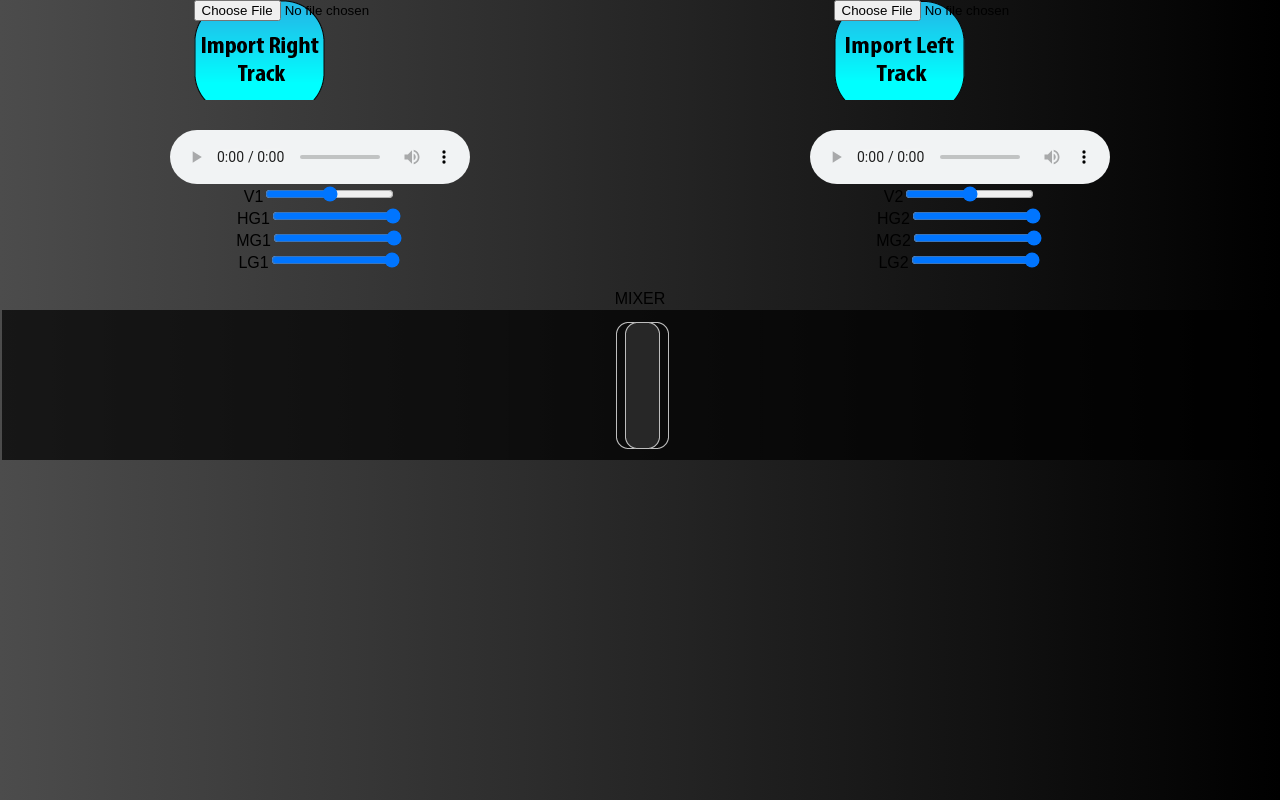
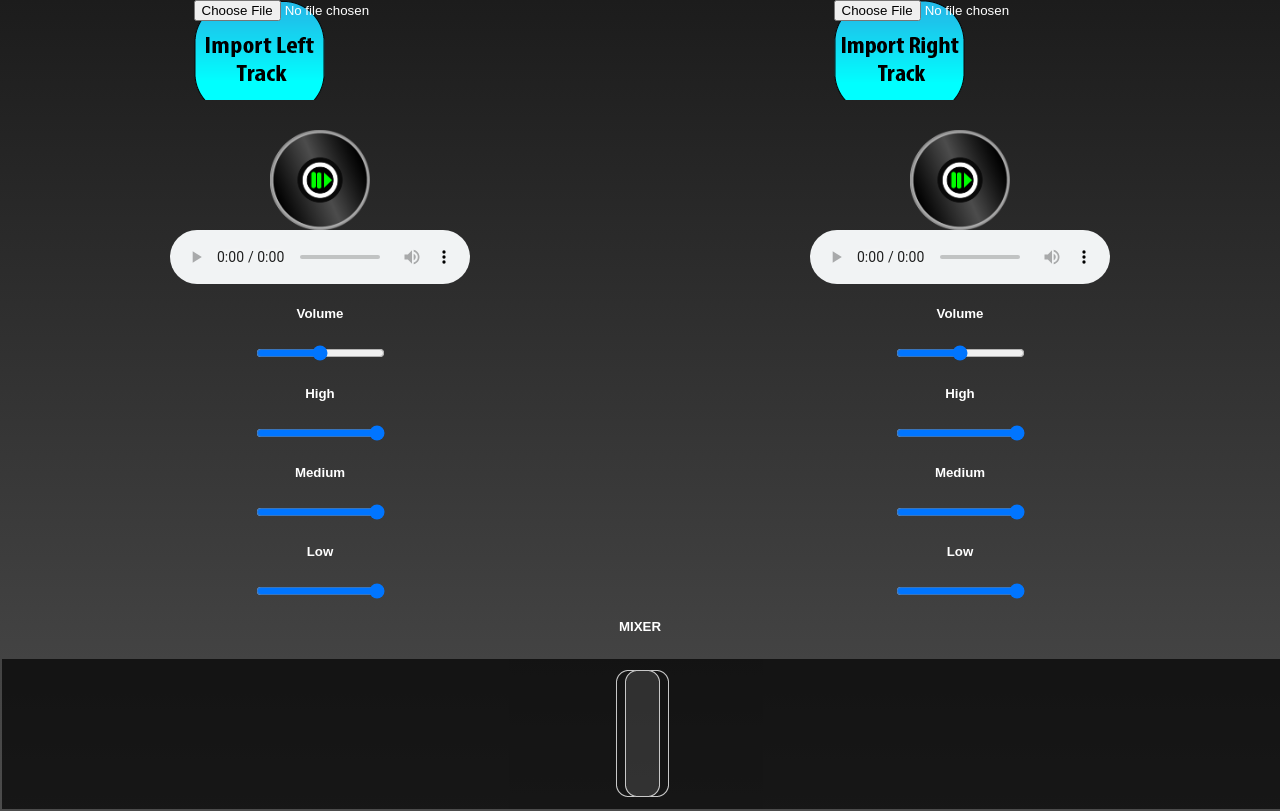
Before and after one commit to joefoxdevelopment/Hackathon_Self_DJ, a plain HTML site: page index.html in a window 1280 px wide. Drawn offline with Linux system fonts and the light colour scheme.

Commit message:
Apply stylesheet

```diff
--- a/app.css
+++ b/app.css
@@ -1,9 +1,9 @@
 body {
-  background: linear-gradient(-90deg, #000000 , #4C4C4C);
+  background: linear-gradient(180deg, #1c1c1c , #4C4C4C);
   text-align: center;
   margin: 0px 0px;
   font-family:Arial;
-  color:white:
+  color:white;
 
 }
 .audiopicker {
@@ -11,14 +11,14 @@ body {
   }
   .picker0 {
       height:100px;
-    background-image: url("images/Asset 7.png");
+    background-image: url("images/Asset 8.png");
     background-repeat: no-repeat;
     cursor: pointer;
     margin-bottom: 30px;
   }
   .picker1 {
   height:100px;
-    background-image: url("images/Asset 8.png");
+    background-image: url("images/Asset 7.png");
     background-repeat: no-repeat;
     cursor: pointer;
     margin-bottom: 30px;
@@ -30,7 +30,6 @@ body {
 .containers {
   float:left;
   width:50%;
-
 }
 .slider{
   background-image: url("images/Asset 12.png");
@@ -38,7 +37,9 @@ body {
   cursor: pointer;
 }
 
-
+img {
+    width: 100px;
+}
 
 
 
--- a/index.html
+++ b/index.html
@@ -5,28 +5,37 @@
     </head>
     <body>
         <div class="containers">
-        <input type="file" class="picker0" onchange="pickAndPlay(0)"><br />
+            <input type="file" class="picker0" onchange="pickAndPlay(0)"><br />
+            <img src="images/Asset 2.png" ald="Disc"><br />
             <audio crossorigin controls id="player0" class="player0" volume="0.5">
                 <source class="source0" src="">
             </audio><br />
-            V1<input id="vol0" type="range" min="0" max="100" value="50" oninput="calcVol()"><br />
-            HG1<input type="range" value="100" step="1" min="0" max="100" oninput="changeEq(this, 'highGain', 0);" class="slider"><br />
-            MG1<input type="range" value="100" step="1" min="0" max="100" oninput="changeEq(this, 'midGain', 0);" class="slider"><br />
-            LG1<input type="range" value="100" step="1" min="0" max="100" oninput="changeEq(this, 'lowGain', 0);" class="slider"><br /><br />
+            <h5>Volume</h5>
+            <input id="vol0" type="range" min="0" max="100" value="50" oninput="calcVol()"><br />
+            <h5>High</h5>
+            <input type="range" value="100" step="1" min="0" max="100" oninput="changeEq(this, 'highGain', 0);" class="slider"><br />
+            <h5>Medium</h5>
+            <input type="range" value="100" step="1" min="0" max="100" oninput="changeEq(this, 'midGain', 0);" class="slider"><br />
+            <h5>Low</h5>
+            <input type="range" value="100" step="1" min="0" max="100" oninput="changeEq(this, 'lowGain', 0);" class="slider"><br /><br />
         </div>
         <div class="containers">
-        <input type="file" class="picker1" onchange="pickAndPlay(1)"><br />
+            <input type="file" class="picker1" onchange="pickAndPlay(1)"><br />
+            <img src="images/Asset 2.png" ald="Disc"><br />
             <audio controls id="player1" class="player1" volume="0.5">
                 <source class="source1" src="">
             </audio><br />
-
-            V2<input id="vol1" type="range" min="0" max="100" value="50" oninput="calcVol()"><br />
-            HG2<input type="range" value="100" step="1" min="0" max="100" oninput="changeEq(this, 'highGain', 1);" class="slider"><br />
-            MG2<input type="range" value="100" step="1" min="0" max="100" oninput="changeEq(this, 'midGain', 1);" class="slider"><br />
-            LG2<input type="range" value="100" step="1" min="0" max="100" oninput="changeEq(this, 'lowGain', 1);" class="slider"><br /><br />
+            <h5>Volume</h5>
+            <input id="vol1" type="range" min="0" max="100" value="50" oninput="calcVol()"><br />
+            <h5>High</h5>
+            <input type="range" value="100" step="1" min="0" max="100" oninput="changeEq(this, 'highGain', 1);" class="slider"><br />
+            <h5>Medium</h5>
+            <input type="range" value="100" step="1" min="0" max="100" oninput="changeEq(this, 'midGain', 1);" class="slider"><br />
+            <h5>Low</h5>
+            <input type="range" value="100" step="1" min="0" max="100" oninput="changeEq(this, 'lowGain', 1);" class="slider"><br /><br />
 
         </div>
-        MIXER<br />
+        <h5>MIXER</h5>
         <div class="mixer-container">
             <input id="mixer" class="mixer" type="range" min="0" max="100" value="50" oninput="calcVol()"><br />
         </div>
```
Also changed, not shown: images/Picture1.png (added).
